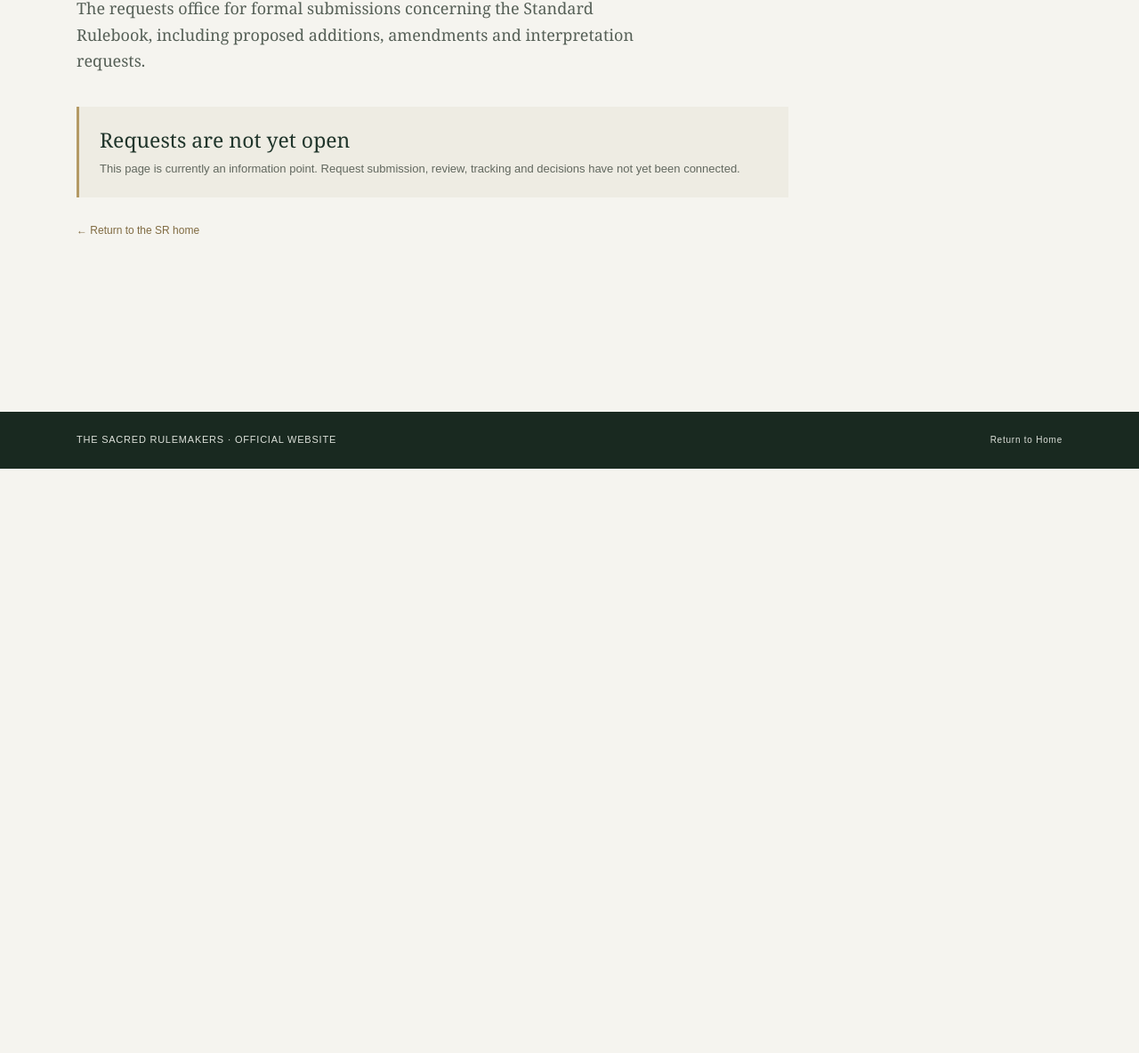
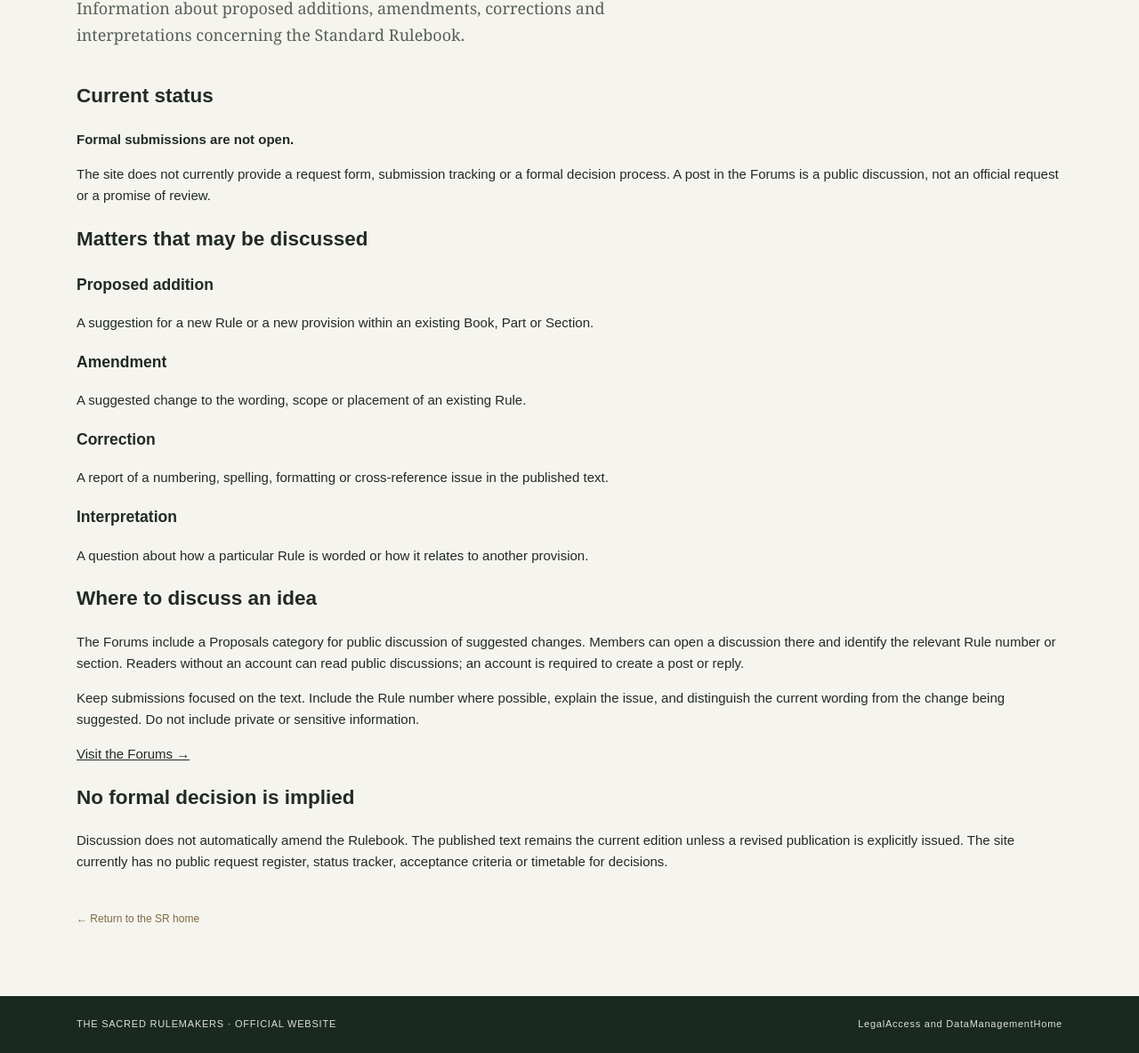
Before and after one commit to Sacred-Rulemakers/SR, a plain HTML site: page requests/index.html in a window 1280 px wide. Shown: the part 261-1445 px from the top of the page at 89% size. Before the commit the page ends 800 px from the top, so only its background shows below. Drawn offline with Linux system fonts and the light colour scheme.

Commit message:
Complete requests page content

```diff
--- a/requests/index.html
+++ b/requests/index.html
@@ -1,17 +1,36 @@
 <!doctype html>
 <html lang="en-GB"><head><meta charset="utf-8"><meta name="viewport" content="width=device-width,initial-scale=1">
-<meta name="theme-color" content="#20352b"><meta name="description" content="The requests office for formal submissions concerning the Standard Rulebook, including proposed additions, amendments and interpretation requests.">
+<meta name="theme-color" content="#20352b"><meta name="description" content="Information about proposing additions, amendments, corrections and interpretations for the Standard Rulebook.">
 <title>Requests — The Sacred Rulemakers</title><link rel="stylesheet" href="../assets/sr.css"></head>
-<body><div class="gold-rule"></div>
-<header class="site-header"><div class="head">
-  <a class="brand" href="/SR/" aria-label="The Sacred Rulemakers home"><span class="mark">SR</span><span class="brand-name">THE SACRED RULEMAKERS</span></a>
-  <nav class="primary-nav" aria-label="Primary navigation">
-    <a href="/SR/standard-rulebook/">Rulebook</a>
-    <a href="/SR/">Home</a>
-    <a href="/SR/requests/" aria-current="page">Requests</a>
-  </nav>
-</div></header><main class="page-main"><div class="wrap">
-<section class="page-heading"><div class="eyebrow">SR DIRECTORY / REQUESTS</div><h1>Requests</h1><p>The requests office for formal submissions concerning the Standard Rulebook, including proposed additions, amendments and interpretation requests.</p></section>
-<section class="notice" aria-label="Availability"><h2>Requests are not yet open</h2><p>This page is currently an information point. Request submission, review, tracking and decisions have not yet been connected.</p></section>
-<a class="back-link" href="/SR/">← Return to the SR home</a>
-</div></main><footer class="site-footer"><div class="wrap"><span>THE SACRED RULEMAKERS · OFFICIAL WEBSITE</span><small><a href="/SR/">Return to Home</a></small></div></footer></body></html>
+<body><div class="gold-rule"></div><header class="site-header"><div class="head">
+<a class="brand" href="/SR/" aria-label="The Sacred Rulemakers home"><span class="mark">SR</span><span class="brand-name">THE SACRED RULEMAKERS</span></a>
+<nav class="primary-nav" aria-label="Primary navigation">
+<a href="/SR/standard-rulebook/">Rulebook</a>
+<a href="/SR/forums/">Forums</a>
+<a href="/SR/requests/" aria-current="page">Requests</a>
+<a href="/SR/about/">About</a>
+</nav></div></header>
+<main class="page-main"><div class="wrap">
+<section class="page-heading"><div class="eyebrow">SR DIRECTORY / REQUESTS</div><h1>Requests</h1><p>Information about proposed additions, amendments, corrections and interpretations concerning the Standard Rulebook.</p></section>
+<div class="content-stack">
+<section class="content-block" aria-labelledby="availability"><h2 id="availability">Current status</h2>
+<div class="status-note"><strong>Formal submissions are not open.</strong><p>The site does not currently provide a request form, submission tracking or a formal decision process. A post in the Forums is a public discussion, not an official request or a promise of review.</p></div></section>
+<section class="content-block" aria-labelledby="types"><h2 id="types">Matters that may be discussed</h2>
+<div class="info-grid">
+<article class="info-card"><h3>Proposed addition</h3><p>A suggestion for a new Rule or a new provision within an existing Book, Part or Section.</p></article>
+<article class="info-card"><h3>Amendment</h3><p>A suggested change to the wording, scope or placement of an existing Rule.</p></article>
+<article class="info-card"><h3>Correction</h3><p>A report of a numbering, spelling, formatting or cross-reference issue in the published text.</p></article>
+<article class="info-card"><h3>Interpretation</h3><p>A question about how a particular Rule is worded or how it relates to another provision.</p></article>
+</div></section>
+<section class="content-block" aria-labelledby="discussion"><h2 id="discussion">Where to discuss an idea</h2>
+<p>The Forums include a Proposals category for public discussion of suggested changes. Members can open a discussion there and identify the relevant Rule number or section. Readers without an account can read public discussions; an account is required to create a post or reply.</p>
+<p>Keep submissions focused on the text. Include the Rule number where possible, explain the issue, and distinguish the current wording from the change being suggested. Do not include private or sensitive information.</p>
+<p><a class="inline-link" href="/SR/forums/">Visit the Forums →</a></p></section>
+<section class="content-block" aria-labelledby="not-process"><h2 id="not-process">No formal decision is implied</h2>
+<p>Discussion does not automatically amend the Rulebook. The published text remains the current edition unless a revised publication is explicitly issued. The site currently has no public request register, status tracker, acceptance criteria or timetable for decisions.</p></section>
+</div><a class="back-link" href="/SR/">← Return to the SR home</a>
+</div></main><footer class="site-footer"><div class="wrap">
+<span>THE SACRED RULEMAKERS · OFFICIAL WEBSITE</span>
+<nav class="footer-links" aria-label="Footer navigation">
+<a href="/SR/legal/">Legal</a><a href="/SR/access-and-data/">Access and Data</a><a href="/SR/management/">Management</a><a href="/SR/">Home</a>
+</nav></div></footer></body></html>
```
